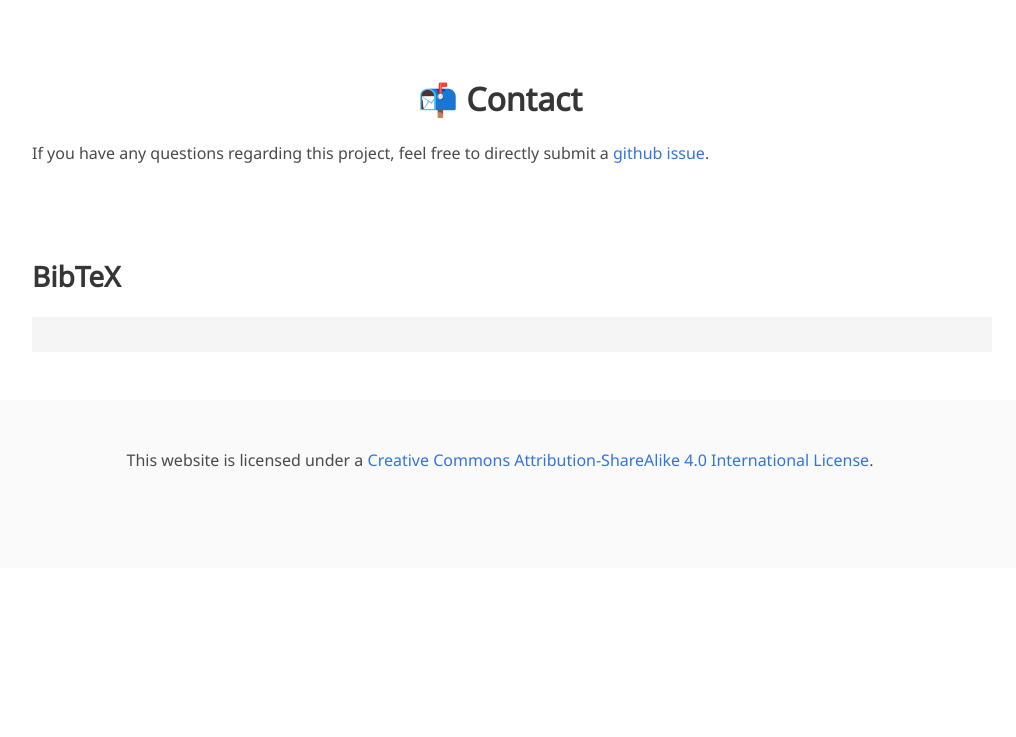
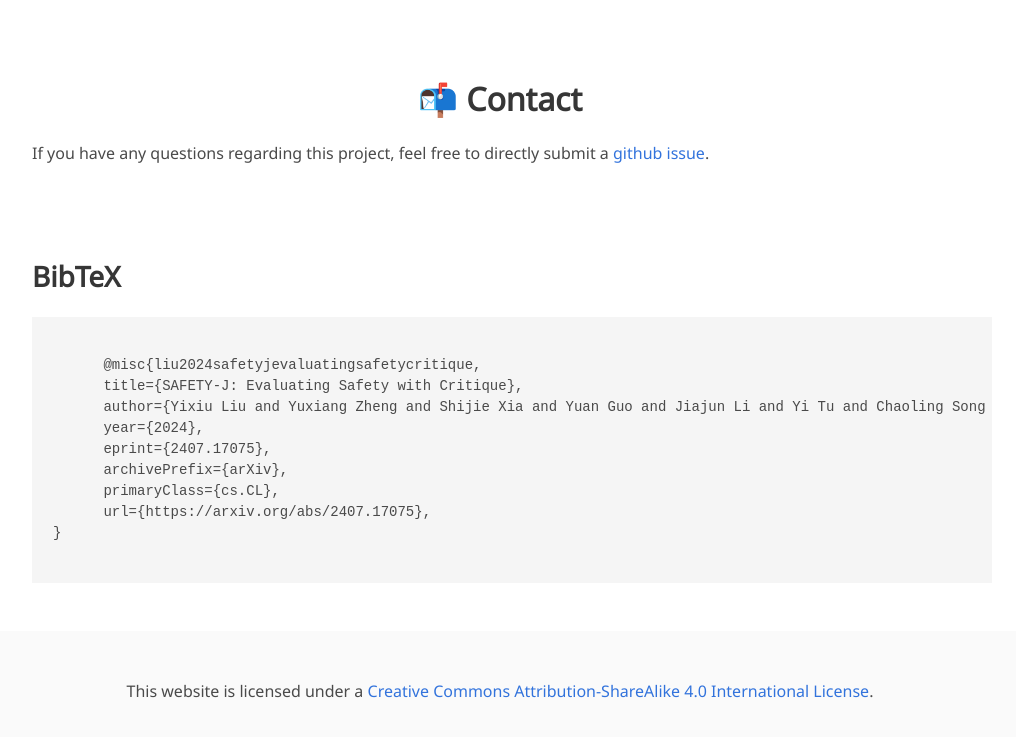
Before and after one commit to GAIR-NLP/Safety-J, a plain HTML site: page index.html in a window 1280 px wide. Shown: the part 2674-3411 px from the top of the page, without its empty margins (128-1144 px from the left). Before the commit the page ends 3242 px from the top, so only its background shows below. Drawn offline with nearby package versions, Linux system fonts and the light colour scheme; some icons are missing; a web font is replaced by a local one.

Commit message:
Update index.html

```diff
--- a/index.html
+++ b/index.html
@@ -455,7 +455,17 @@
 <section class="section" id="BibTeX">
   <div class="container is-max-desktop content">
     <h2 class="title">BibTeX</h2>
-    <pre><code></code></pre>
+    <pre><code>
+      @misc{liu2024safetyjevaluatingsafetycritique,
+      title={SAFETY-J: Evaluating Safety with Critique},
+      author={Yixiu Liu and Yuxiang Zheng and Shijie Xia and Yuan Guo and Jiajun Li and Yi Tu and Chaoling Song and Pengfei Liu},
+      year={2024},
+      eprint={2407.17075},
+      archivePrefix={arXiv},
+      primaryClass={cs.CL},
+      url={https://arxiv.org/abs/2407.17075},
+}
+    </code></pre>
   </div>
 </section>
 
```
